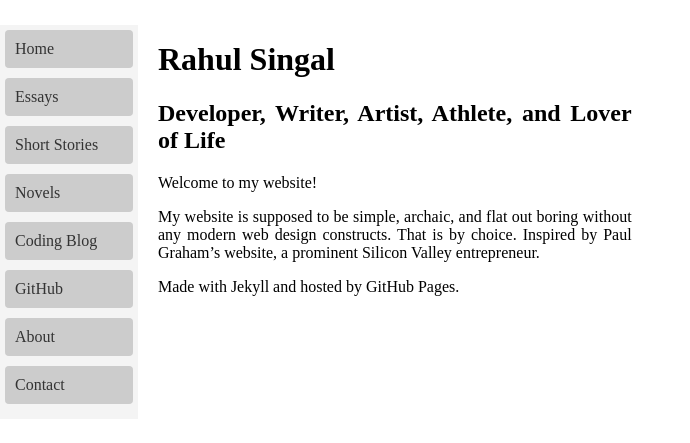
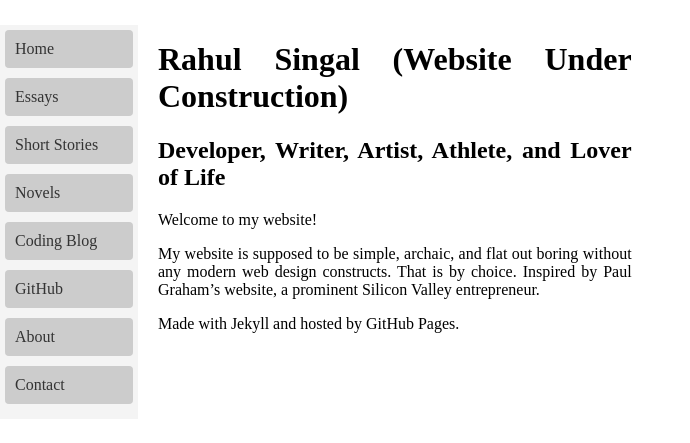
Before and after one commit to RahulSingal/rahulsingal.github.io, a Jekyll site: the page built from _pages/index.markdown, in a window 1280 px wide. Shown: the top 443 px of the page, without its empty margins (0-690 px from the left). Built offline with Jekyll 4.4.1, drawn with Linux system fonts in a browser that asks for light colours.

Commit message:
minor tweaks

```diff
--- a/_pages/github.markdown
+++ b/_pages/github.markdown
@@ -1,10 +1,10 @@
 ---
 layout: default
-title: Github
-permalink: /Github
+title: GitHub
+permalink: /GitHub
 ---
 
-## Github
+## GitHub
 
 Highlighted projects on my GitHub (Under Construction...)
 
--- a/_pages/index.markdown
+++ b/_pages/index.markdown
@@ -11,7 +11,7 @@ permalink: /
 ---
 
 
-# Rahul Singal
+# Rahul Singal (Website Under Construction)
 
 ## Developer, Writer, Artist, Athlete, and Lover of Life
 
--- a/_pages/novels.markdown
+++ b/_pages/novels.markdown
@@ -6,7 +6,7 @@ permalink: /novels
 
 ## Novels
 
-None of my own ready for public publishing. Many ideas in the works, maybe in a few years or decade I’ll have something. In the meantime, here is a living list of some of my favorite novels and authors that I use for inspiration.
+None of my own are ready for public publishing. Many ideas are in the works, maybe in a few years I’ll have something published. In the meantime, here is a living list of some of my favorite novels and authors that I use for inspiration.
 
 * Love in the Time of Cholera by Gabriel Garcia Marquez
 * One Hundred Years of Solitude by Gabriel Garcia Marquez
--- a/_posts/2024-07-26-journal-entry-azure-ai-language.markdown
+++ b/_posts/2024-07-26-journal-entry-azure-ai-language.markdown
@@ -5,7 +5,7 @@ date:   2024-07-26 10:29:40 -0500
 categories: jekyll update
 ---
 
-Welcome to my first foray into using the Azure AI service in the backend on one of my handwritten journal entries for today! This was published on {{ page.date }}.
+Welcome to a foray into using the Azure AI service in the backend on one of my handwritten journal entries for today! This was published on {{ page.date }}.
 
 <h1>Extract Text from Image</h1>
 <form id="uploadForm">
```
